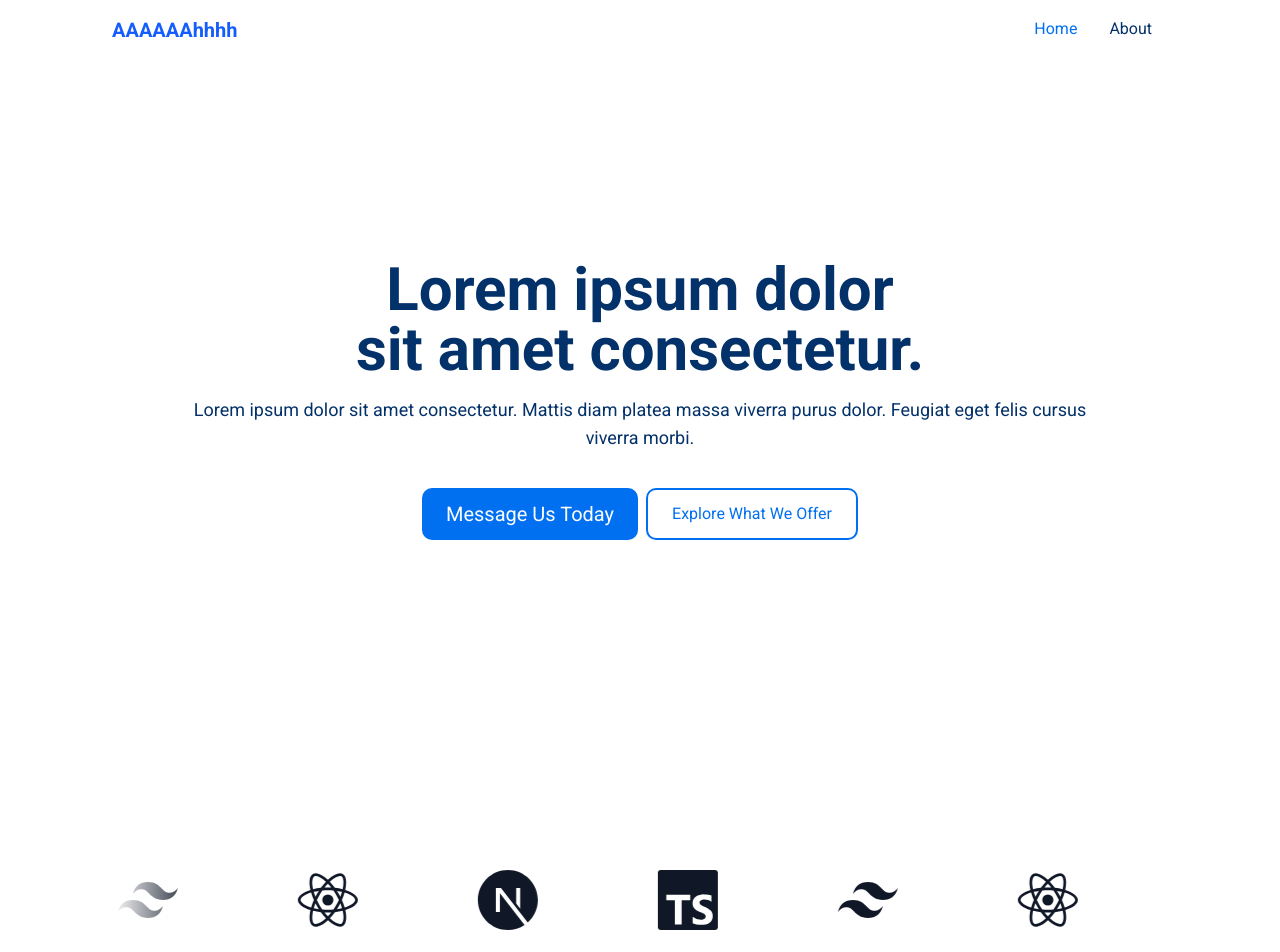
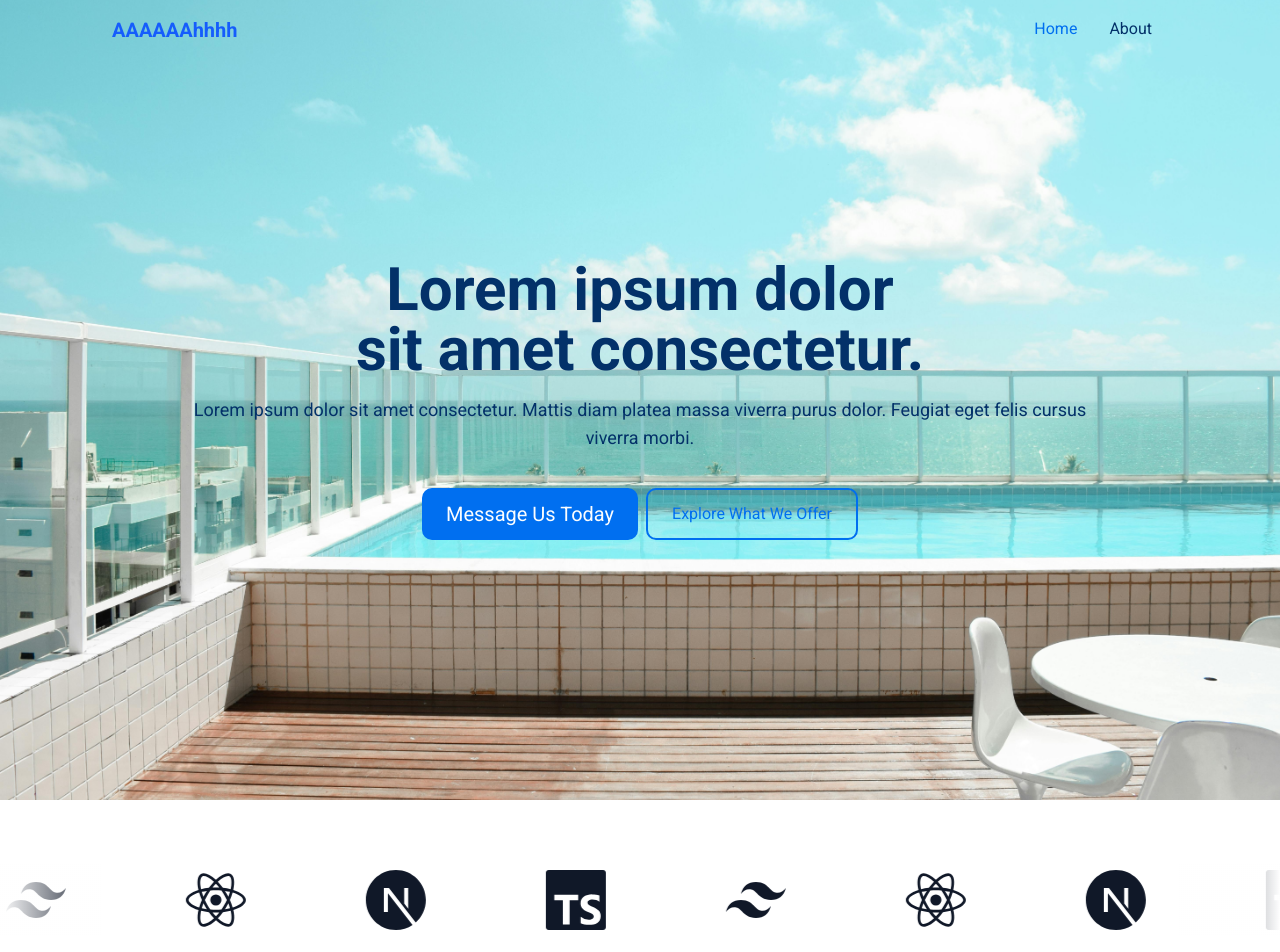
Before and after one commit to markmarkestareja/aquatech-pools, a Next.js app: page / in a window 1280 px wide. Shown: the top 952 px of the page. Built offline with nearby package versions, Linux system fonts and the light colour scheme.

Commit message:
remove the client section's side padding

```diff
--- a/app/page copy.tsx
+++ b/app/page copy.tsx
@@ -3,7 +3,7 @@ import Link from "next/link"
 
 export default function HeroSection() {
   return (
-    <section className="relative w-full h-[90vh] min-h-[600px]">
+    <section className="relative w-full h-[90vh] min-h-150">
       {/* Background Image */}
       <Image
         src="/images/hero.jpg" // replace with your image
--- a/components/Navbar.tsx
+++ b/components/Navbar.tsx
@@ -73,9 +73,10 @@ export default function Navbar() {
         <ul className="flex flex-col p-6 space-y-12">
           {navLinks.map((link) => (
             <Link
+              key={link.href}
               href={link.href}
               onClick={() => setIsOpen(false)}
-              className={`block pt-4 border-b-1${
+              className={`block pt-4 border-b ${
                 isActive(link.href)
                 ? "text-blue-600 font-semibold"
                 : "text-gray-700"
--- a/components/hero/Clients.tsx
+++ b/components/hero/Clients.tsx
@@ -38,7 +38,7 @@ const imageLogos = [
 
 export default function Clients() {
   return (
-    <section style={{ height: '200px', position: 'relative', overflow: 'hidden' }}>
+    <section className="px-0 md:px-0 lg:px-0 xl:px-0" style={{ height: '200px', position: 'relative', overflow: 'hidden' }}>
       {/* Horizontal loop with icons */}
       <LogoLoopTyped
         logos={techLogos}
--- a/components/hero/Hero.tsx
+++ b/components/hero/Hero.tsx
@@ -4,13 +4,13 @@ import Link from "next/link";
 export default function Hero() {
     return (
         <section className="h-[100vh] flex justify-center">
-        {/* <Image
+        <Image
                 src="/images/hero.jpg"
                 alt="Luxury Pool"
                 fill
                 priority
                 className="object-cover"
-            /> */}
+            />
 
         <div className="text-black relative z-10 flex flex-col justify-center gap-4 h-auto max-w-4xl text-center ">
             <h1 className="text-4xl/12 md:text-5xl lg:text-6xl font-bold text-foreground-2">
```
Also changed, not shown: 1 other file (tests, documents, lock files or other folders).
